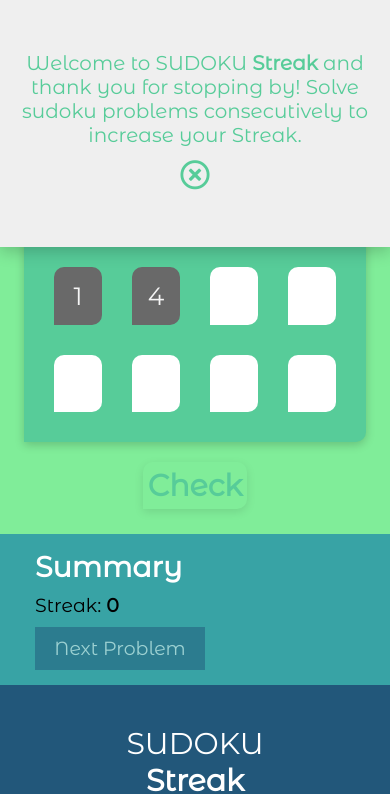
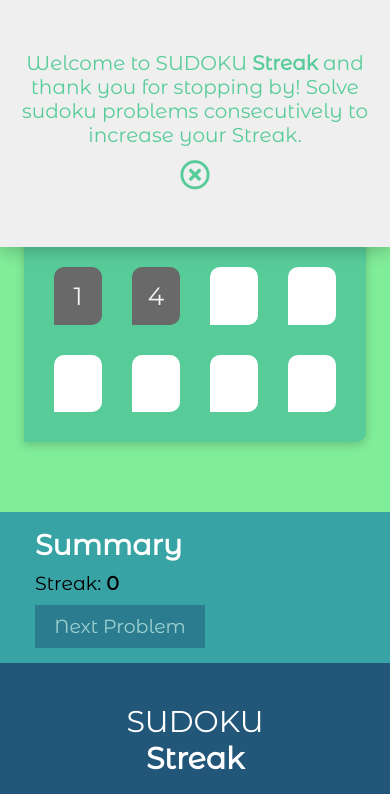
Before and after one commit to nguyend-nam/SUDOKU-Streak, a website: page index.html in a window 390 px wide. Shown: the part 60-854 px from the top of the page. Drawn offline with Linux system fonts and the light colour scheme.

Commit message:
Update styles.css

```diff
--- a/styles.css
+++ b/styles.css
@@ -167,17 +167,9 @@ input::-webkit-inner-spin-button {
 	}
 	.subcontainer{
 		width: 100%;
-		margin-bottom: 25px;
+		margin-bottom: 70px;
 		margin-top: 65px;
 		flex-wrap: wrap;
-	}
-	.subcontainer button{
-		padding: 5px;
-		display: block;
-		color: #57CC99;
-		box-shadow: 0 3px 10px #0000001a;
-		border-radius: 10px 10px 10px 0;
-		margin: 20px 0 0 0;
 	}
 	.playground{
 		width: 80%;
```
